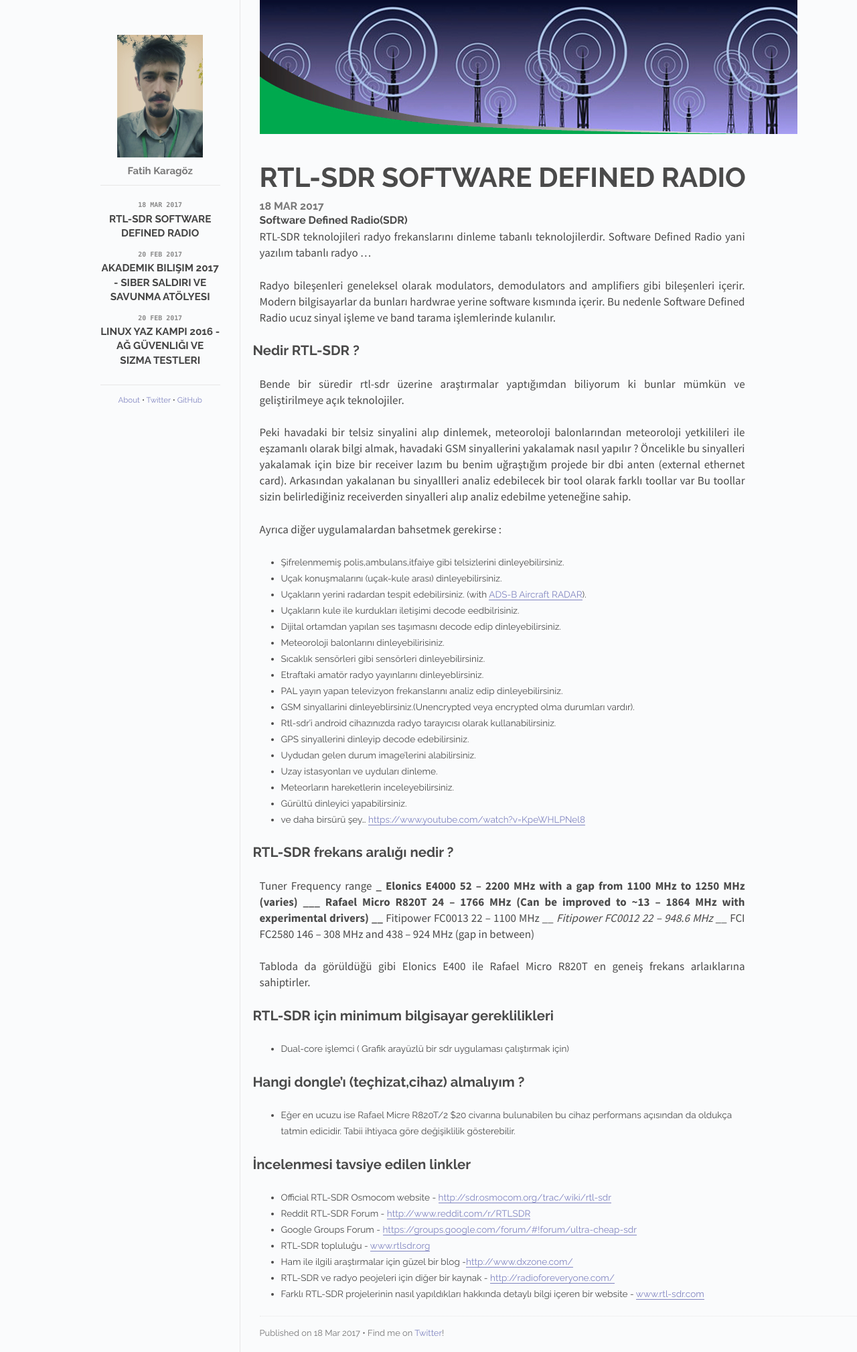
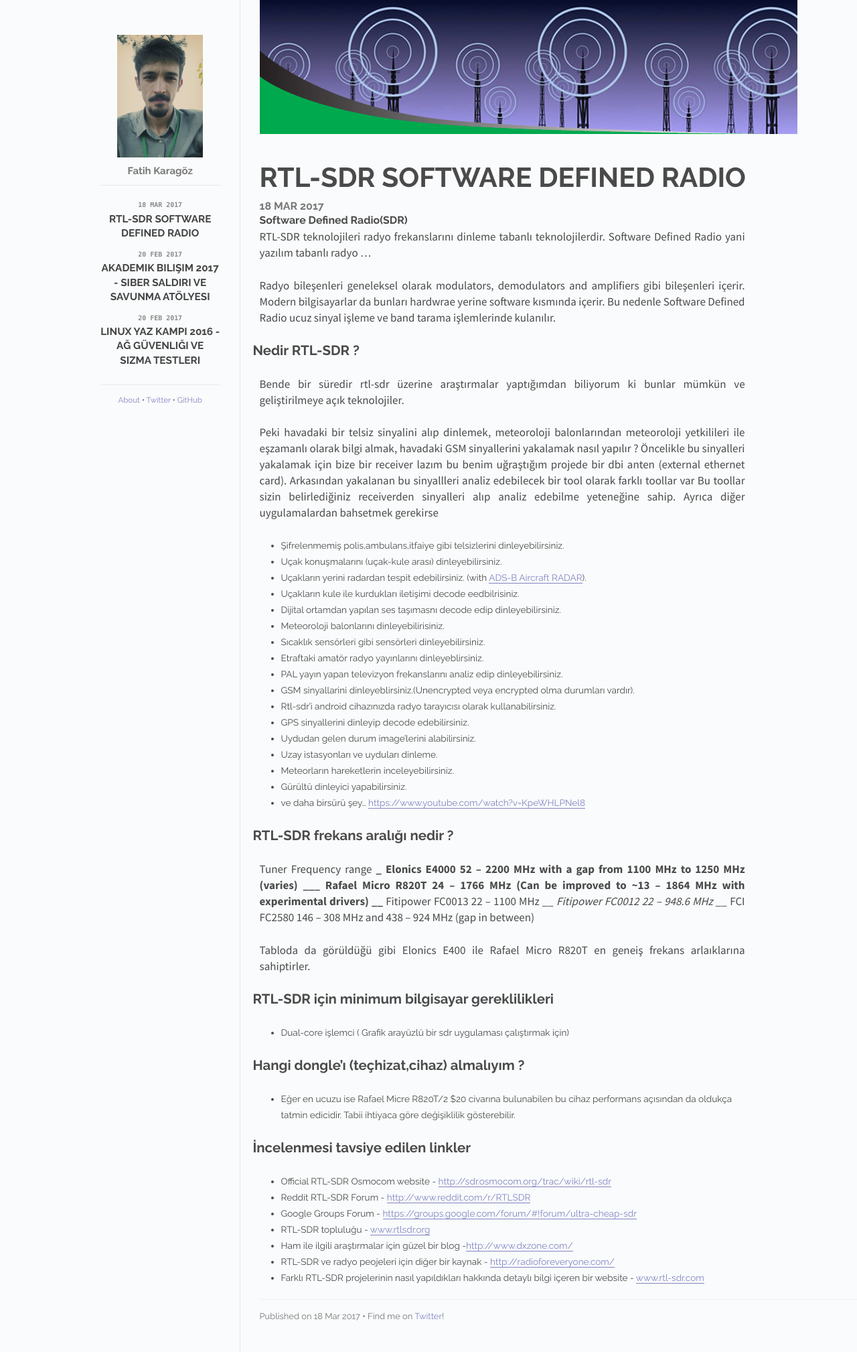
Before and after one commit to FatihKaragoz/FatihKaragoz.github.io, a Jekyll site: the page built from _posts/2017-03-11-rtlsdr.md, in a window 1280 px wide. Shown: the whole page at 67% size. Built offline with Jekyll 4.4.1, drawn with Linux system fonts in a browser that asks for light colours; Markdown is read by kramdown in place of the engine named in the settings.

Commit message:
ListCommit

```diff
--- a/_posts/2017-03-11-rtlsdr.md
+++ b/_posts/2017-03-11-rtlsdr.md
@@ -21,9 +21,7 @@
 Bende bir süredir rtl-sdr üzerine araştırmalar yaptığımdan biliyorum ki bunlar mümkün ve geliştirilmeye açık teknolojiler.
 
 Peki havadaki bir telsiz sinyalini alıp dinlemek, meteoroloji balonlarından meteoroloji yetkilileri ile eşzamanlı olarak bilgi almak, havadaki GSM sinyallerini yakalamak nasıl yapılır ?
-Öncelikle bu sinyalleri yakalamak için bize bir receiver lazım bu benim uğraştığım projede bir dbi anten (external ethernet card). Arkasından yakalanan bu sinyallleri analiz edebilecek bir tool olarak farklı toollar var Bu toollar sizin belirlediğiniz receiverden sinyalleri alıp analiz edebilme yeteneğine sahip.
-
-  Ayrıca diğer uygulamalardan bahsetmek gerekirse :
+Öncelikle bu sinyalleri yakalamak için bize bir receiver lazım bu benim uğraştığım projede bir dbi anten (external ethernet card). Arkasından yakalanan bu sinyallleri analiz edebilecek bir tool olarak farklı toollar var Bu toollar sizin belirlediğiniz receiverden sinyalleri alıp analiz edebilme yeteneğine sahip. Ayrıca diğer uygulamalardan bahsetmek gerekirse
   * Şifrelenmemiş polis,ambulans,itfaiye gibi telsizlerini dinleyebilirsiniz.<br/>
   * Uçak konuşmalarını (uçak-kule arası) dinleyebilirsiniz.<br/>
   * Uçakların yerini radardan tespit edebilirsiniz. (with [ADS-B Aircraft RADAR](http://www.rtl-sdr.com/adsb-aircraft-radar-with-rtl-sdr/)).<br/>
```
